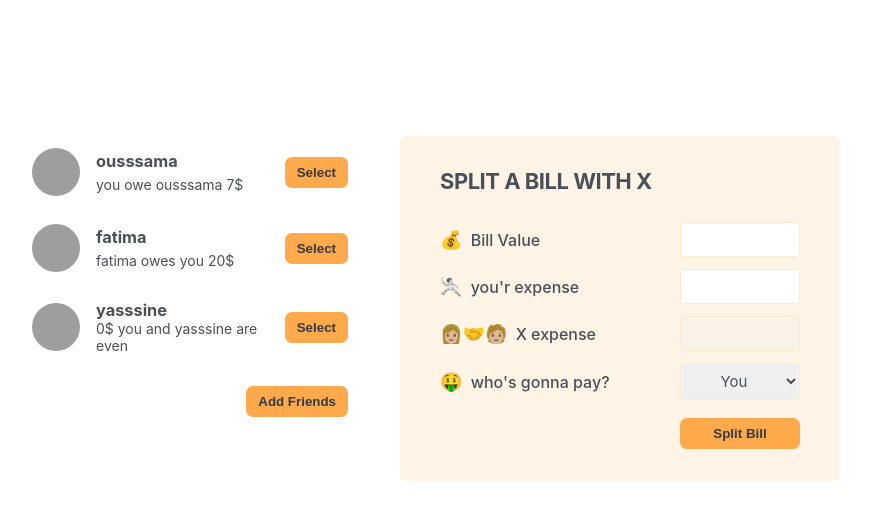
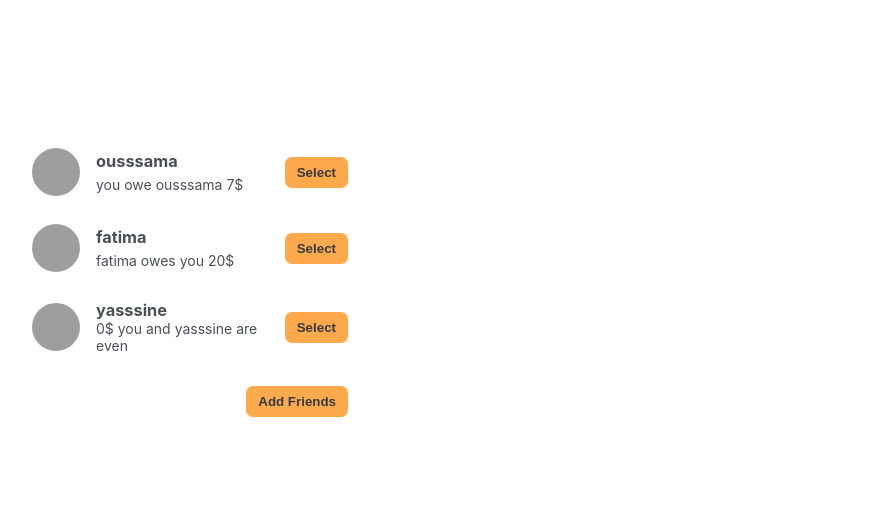
Before and after one commit to HAMZAELALOUI/eat-n-split, a React (Create React App) app: page / in a window 1280 px wide. Shown: the top 520 px of the page, without its empty margins (210-1081 px from the left). Built offline with nearby package versions, Linux system fonts and the light colour scheme; grey boxes are pictures that could not be loaded.

Commit message:
Selectin A friend

```diff
--- a/src/App.js
+++ b/src/App.js
@@ -29,6 +29,7 @@
 export default function App() {
   const [friends, setFriends] = useState(initialFriends);
   const [ShowAddFriends, setShowAddFriends] = useState(false);
+  const [selectedFriend, setSelectedFriend] = useState(null);
   function handlShowFriends() {
     setShowAddFriends((show) => !show);
   }
@@ -36,33 +37,48 @@
     setFriends((friends) => [...friends, friend]);
     setShowAddFriends(false);
   }
+  function handleSelection(friend) {
+    setSelectedFriend((cur) => (cur?.id === friend.id ? null : friend));
+    setShowAddFriends(false);
+  }
   return (
     <div className="app">
       <div className="sidebar">
-        <FriendsList friends={friends} />
+        <FriendsList
+          friends={friends}
+          selectedFriend={selectedFriend}
+          onSelection={handleSelection}
+        />
         {ShowAddFriends && <FormAddFriends onAddFriend={handleAddFriend} />}
         <Button onClick={handlShowFriends}>
           {ShowAddFriends ? "close" : "Add Friends"}
         </Button>
       </div>
-      <FormSplitBill />
+      {selectedFriend && <FormSplitBill selectedFriend={selectedFriend} />}
     </div>
   );
 }
 
-function FriendsList({ friends }) {
+function FriendsList({ friends, onSelection, selectedFriend }) {
   return (
     <ul>
       {friends.map((friend) => (
-        <Friend friend={friend} key={friend.id} />
+        <Friend
+          friend={friend}
+          onSelection={onSelection}
+          selectedFriend={selectedFriend}
+          key={friend.id}
+        />
       ))}
     </ul>
   );
 }
 
-function Friend({ friend }) {
+function Friend({ friend, onSelection, selectedFriend }) {
+  const isSelected = selectedFriend?.id === friend.id;
+
   return (
-    <li>
+    <li className={isSelected ? "selected" : ""}>
       <img src={friend.image} alt={friend.name} />
       <h3>{friend.name}</h3>
       {friend.balance < 0 && (
@@ -80,7 +96,9 @@
           {Math.abs(friend.balance)}$ you and {friend.name} are even
         </p>
       )}
-      <Button>Select</Button>
+      <Button onClick={() => onSelection(friend)}>
+        {isSelected ? "Close" : "Select"}
+      </Button>
     </li>
   );
 }
@@ -121,23 +139,23 @@
     </form>
   );
 }
-function FormSplitBill() {
+function FormSplitBill({ selectedFriend }) {
   return (
     <form className="form-split-bill">
-      <h2>Split a Bill with x</h2>
+      <h2>Split a Bill with {selectedFriend.name}</h2>
       <label>💰 Bill Value</label>
       <input type="text" />
 
       <label>🤺 you'r expense</label>
       <input type="text" />
 
-      <label>👩🏼‍🤝‍🧑🏼 X expense</label>
+      <label>👩🏼‍🤝‍🧑🏼 {selectedFriend.name} expense</label>
       <input type="text" disabled />
 
       <label>🤑 who's gonna pay?</label>
       <select>
         <option value="{user}">You</option>
-        <option value="{friend}">X</option>
+        <option value="{friend}">{selectedFriend.name}</option>
       </select>
 
       <Button>Split Bill</Button>
```
